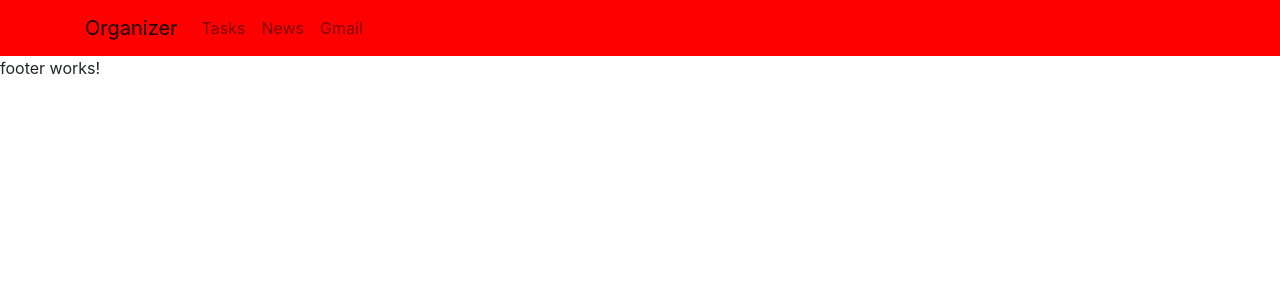
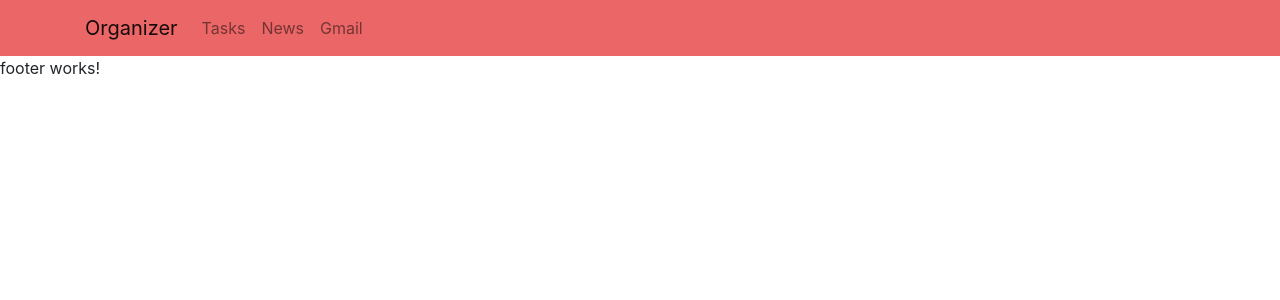
Before and after one commit to PatrykPPP/Organizer_app_front_end, an Angular app: page / in a window 1280 px wide. Shown: the top 300 px of the page. Built offline with nearby package versions, Linux system fonts and the light colour scheme.

Commit message:
Update header.component.css

```diff
--- a/src/app/shared/components/header/header.component.css
+++ b/src/app/shared/components/header/header.component.css
@@ -1,3 +1,3 @@
 .navbar{
-  background-color: red;
+  background-color: rgb(235, 103, 103);
 }
```
